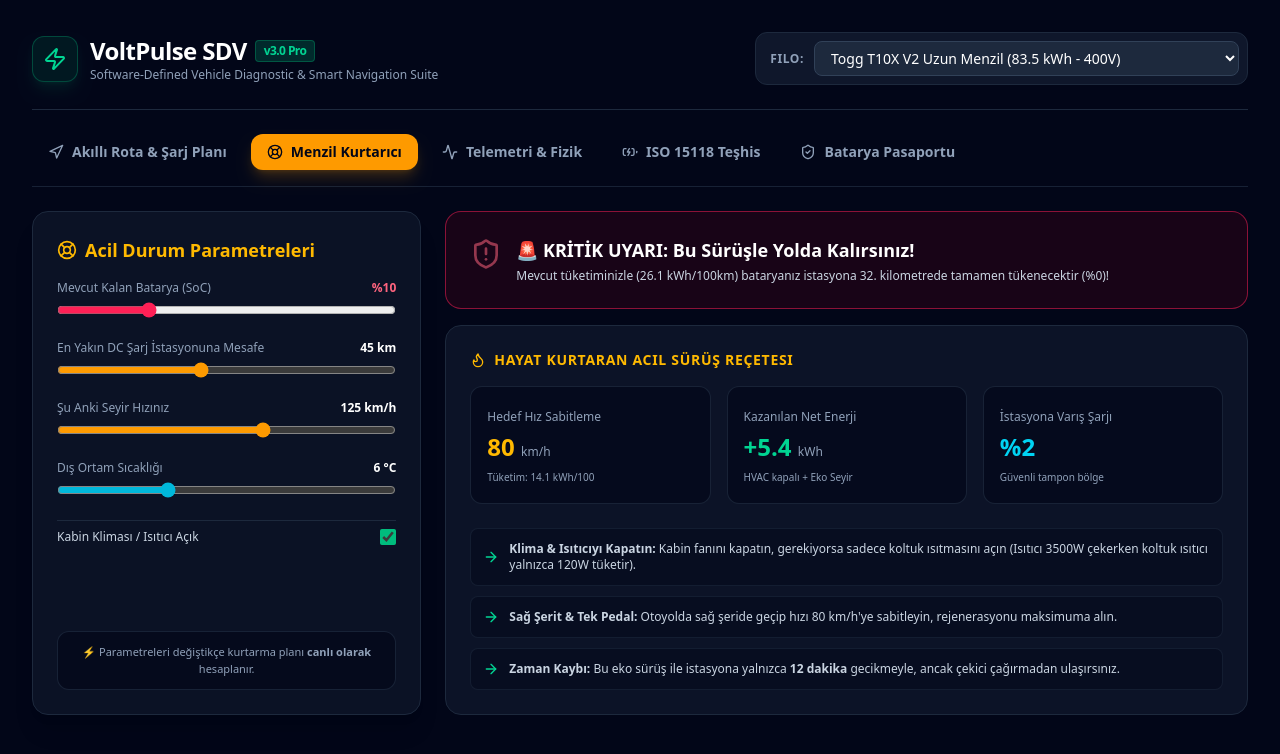
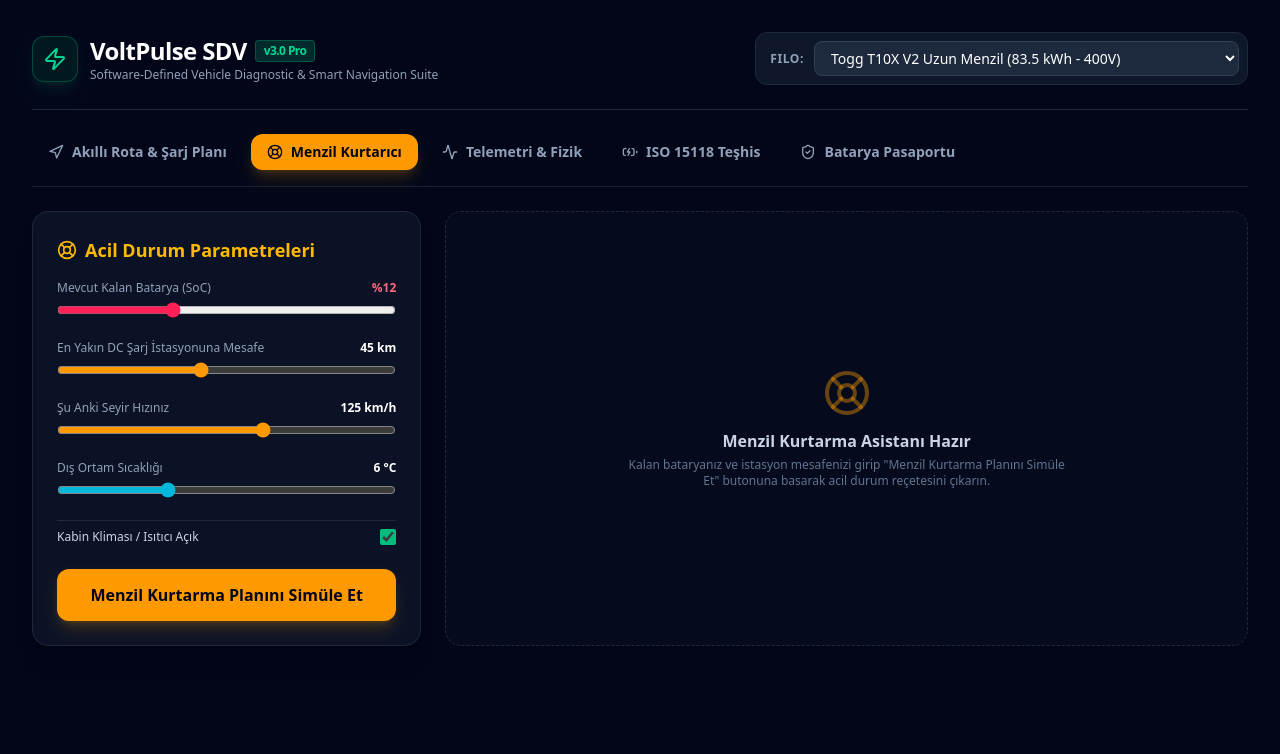
Before and after one commit to ardaygun190-lab/VoltPulse_SDV, a React (Vite) app in the folder client/: page / in a window 1280 px wide. Both pictures are taken after a click on the button "Menzil Kurtarıcı". Shown: the top 754 px of the page. Built offline with nearby package versions, Linux system fonts and the light colour scheme.

Commit message:
feat: restore button-triggered simulation workflow for rescue assistant

```diff
--- a/client/src/App.tsx
+++ b/client/src/App.tsx
@@ -368,12 +368,13 @@ export default function App() {
   const [routeTemp, setRouteTemp] = useState<number>(24);
   const [routePlanResult, setRoutePlanResult] = useState<any>(null);
 
-  // --- 2. ACİL MENZİL KURTARICI CANLI REAKTİF STATE ---
-  const [currentSoc, setCurrentSoc] = useState<number>(10);
+  // --- 2. ACİL MENZİL KURTARICI BUTONLU STATE ---
+  const [currentSoc, setCurrentSoc] = useState<number>(12);
   const [chargerDistance, setChargerDistance] = useState<number>(45);
   const [currentDrivingSpeed, setCurrentDrivingSpeed] = useState<number>(125);
   const [cabinAcActive, setCabinAcActive] = useState<boolean>(true);
   const [ambientConditionsTemp, setAmbientConditionsTemp] = useState<number>(6);
+  const [rescueResult, setRescueResult] = useState<any>(null);
 
   // --- 3. TELEMETRİ STATE ---
   const [speed, setSpeed] = useState<number>(110);
@@ -429,9 +430,11 @@ export default function App() {
     setDestDistrictId(p.districts[0].id);
   };
 
-  // --- MENZİL KURTARICI CANLI FİZİK HESABI (CANLI & KESİNTİSİZ) ---
-  const liveRescueAnalysis = useMemo(() => {
-    const currKwh = selectedVehicle.battery.usable_capacity_kwh * (currentSoc / 100);
+  // --- MENZİL KURTARICI SİMÜLE ET BUTONU FONKSİYONU ---
+  const runRescueAssistant = () => {
+    setLoading(true);
+    setTimeout(() => {
+      const currentUsableKwh = selectedVehicle.battery.usable_capacity_kwh * (currentSoc / 100);
 
       // 1. Mevcut sürüş tüketimi
       const v_curr_ms = currentDrivingSpeed / 3.6;
@@ -445,49 +448,48 @@ export default function App() {
         else if (ambientConditionsTemp > 25) hvac_curr = 2.0 + (ambientConditionsTemp - 25) * 0.1;
         else hvac_curr = 1.2;
       }
-    const p_batt_curr = (p_mech_curr / selectedVehicle.drivetrain_efficiency) + hvac_curr + 0.3;
-    const cons_100_curr = (p_batt_curr / Math.max(1, currentDrivingSpeed)) * 100;
-
-    const maxRangeAsIs = (currKwh / Math.max(0.1, cons_100_curr)) * 100;
-    const energyNeededAsIs = (chargerDistance / 100) * cons_100_curr;
-    const isSafe = currKwh >= energyNeededAsIs;
-    const arrivalSocAsIs = Math.max(0, Math.round(((currKwh - energyNeededAsIs) / selectedVehicle.battery.usable_capacity_kwh) * 100));
-    const deadKm = !isSafe ? Number(maxRangeAsIs.toFixed(1)) : null;
+      const p_battery_curr = (p_mech_curr / selectedVehicle.drivetrain_efficiency) + hvac_curr + 0.3;
+      const currentConsumption100 = (p_battery_curr / Math.max(1, currentDrivingSpeed)) * 100;
+      const neededEnergyCurrKwh = (chargerDistance / 100) * currentConsumption100;
+
+      const maxRangeAsIs = (currentUsableKwh / Math.max(0.1, currentConsumption100)) * 100;
+      const isSafeAsIs = currentUsableKwh >= neededEnergyCurrKwh;
+      const arrivalSocAsIs = Math.max(0, Math.round(((currentUsableKwh - neededEnergyCurrKwh) / selectedVehicle.battery.usable_capacity_kwh) * 100));
+      const deadDistanceKm = !isSafeAsIs ? Number(maxRangeAsIs.toFixed(1)) : null;
 
       // 2. Kurtarma Modu (Eko Sürüş: 80 km/h veya mevcut hız, HVAC kapalı)
-    const optSpeed = Math.min(80, currentDrivingSpeed);
-    const v_opt_ms = optSpeed / 3.6;
+      const optimalSpeed = Math.min(80, currentDrivingSpeed);
+      const v_opt_ms = optimalSpeed / 3.6;
       const f_aero_opt = 0.5 * 1.225 * selectedVehicle.drag_coefficient * selectedVehicle.frontal_area_m2 * (v_opt_ms ** 2);
       const p_mech_opt = ((f_aero_opt + f_roll_curr) * v_opt_ms) / 1000;
-    const hvac_opt = 0.15; // Sadece koltuk ısıtıcı
-    const p_batt_opt = (p_mech_opt / selectedVehicle.drivetrain_efficiency) + hvac_opt + 0.25;
-    const cons_opt_100 = (p_batt_opt / Math.max(1, optSpeed)) * 100;
-
-    const energyNeededOpt = (chargerDistance / 100) * cons_opt_100;
-    const optMaxRange = (currKwh / Math.max(0.1, cons_opt_100)) * 100;
-    const optArrivalSoc = Math.max(0, Math.round(((currKwh - energyNeededOpt) / selectedVehicle.battery.usable_capacity_kwh) * 100));
-    const energySaved = Number(Math.max(0, energyNeededAsIs - energyNeededOpt).toFixed(1));
+      const hvac_opt = 0.15; // Koltuk ısıtıcı modu
+      const p_battery_opt = (p_mech_opt / selectedVehicle.drivetrain_efficiency) + hvac_opt + 0.25;
+      const optimalConsumption100 = (p_battery_opt / Math.max(1, optimalSpeed)) * 100;
+      const neededEnergyOptKwh = (chargerDistance / 100) * optimalConsumption100;
+
+      const rescuedArrivalSoc = Math.max(0, Math.round(((currentUsableKwh - neededEnergyOptKwh) / selectedVehicle.battery.usable_capacity_kwh) * 100));
+      const energySavedKwh = Number(Math.max(0, neededEnergyCurrKwh - neededEnergyOptKwh).toFixed(1));
 
       const timeCurrMin = (chargerDistance / currentDrivingSpeed) * 60;
-    const timeOptMin = (chargerDistance / optSpeed) * 60;
+      const timeOptMin = (chargerDistance / optimalSpeed) * 60;
       const timeDelayMin = Math.max(0, Math.round(timeOptMin - timeCurrMin));
-    const canReachWithRescue = currKwh >= energyNeededOpt;
-
-    return {
-      isSafe,
-      currConsumption: Number(cons_100_curr.toFixed(1)),
-      maxRangeAsIs: Number(maxRangeAsIs.toFixed(1)),
-      arrivalSocAsIs,
-      deadKm,
-      optSpeed,
-      optConsumption: Number(cons_opt_100.toFixed(1)),
-      optMaxRange: Number(optMaxRange.toFixed(1)),
-      optArrivalSoc,
-      energySaved,
-      timeDelayMin,
-      canReachWithRescue
+      const canReachWithRescue = currentUsableKwh >= neededEnergyOptKwh;
+
+      setRescueResult({
+        is_safe_as_is: isSafeAsIs,
+        dead_distance_km: deadDistanceKm,
+        current_consumption: Number(currentConsumption100.toFixed(1)),
+        arrival_soc_as_is: arrivalSocAsIs,
+        optimal_speed: optimalSpeed,
+        optimal_consumption: Number(optimalConsumption100.toFixed(1)),
+        energy_saved_kwh: energySavedKwh,
+        projected_arrival_soc: rescuedArrivalSoc,
+        time_delay_min: timeDelayMin,
+        can_reach_with_rescue: canReachWithRescue
+      });
+      setLoading(false);
+    }, 120);
   };
-  }, [selectedVehicle, currentSoc, chargerDistance, currentDrivingSpeed, cabinAcActive, ambientConditionsTemp]);
 
   // --- HAVERSINE GERÇEK KARAYOLU MESAFE HESABI ---
   const calculateDistanceKm = (d1: DistrictItem, d2: DistrictItem) => {
@@ -1028,7 +1030,7 @@ export default function App() {
           </div>
         )}
 
-        {/* 2. SEKME: ACİL MENZİL KURTARICI (CANLI & ANLIK HESAPLAMA) */}
+        {/* 2. SEKME: ACİL MENZİL KURTARICI (BUTONLU SİMÜLASYON) */}
         {activeTab === 'saver' && (
           <div className="grid grid-cols-1 lg:grid-cols-3 gap-6">
             <div className="bg-slate-900/70 border border-slate-800 rounded-2xl p-6 flex flex-col justify-between shadow-xl">
@@ -1096,35 +1098,41 @@ export default function App() {
                 </div>
               </div>
 
-              <div className="mt-6 p-3 bg-slate-950/60 rounded-xl border border-slate-800/80 text-[11px] text-slate-400 text-center">
-                ⚡ Parametreleri değiştikçe kurtarma planı <strong>canlı olarak</strong> hesaplanır.
-              </div>
-            </div>
-
-            {/* Reçete Çıktısı (Canlı & Otomatik) */}
-            <div className="lg:col-span-2 space-y-4">
-              {/* Ana Durum Banner'ı */}
+              <button
+                onClick={runRescueAssistant}
+                disabled={loading}
+                className="mt-6 w-full py-3.5 bg-amber-500 hover:bg-amber-400 text-slate-950 font-bold rounded-xl transition-all cursor-pointer shadow-lg shadow-amber-500/20 flex items-center justify-center gap-2"
+              >
+                {loading ? 'Fizik & Kurtarma Hesaplanıyor...' : 'Menzil Kurtarma Planını Simüle Et'}
+              </button>
+            </div>
+
+            {/* Reçete Çıktısı */}
+            <div className="lg:col-span-2">
+              {rescueResult ? (
+                <div className="space-y-4">
+                  {/* Ana Durum Kartı */}
                   <div className={`p-6 rounded-2xl border flex items-start justify-between ${
-                liveRescueAnalysis.isSafe
+                    rescueResult.is_safe_as_is
                       ? 'bg-emerald-950/20 border-emerald-500/40 text-emerald-300'
                       : 'bg-rose-950/30 border-rose-500/50 text-rose-300'
                   }`}>
                     <div className="flex items-start gap-3.5">
-                  {liveRescueAnalysis.isSafe ? (
+                      {rescueResult.is_safe_as_is ? (
                         <CheckCircle2 className="w-8 h-8 text-emerald-400 shrink-0 mt-0.5" />
                       ) : (
                         <ShieldAlert className="w-8 h-8 text-rose-400 shrink-0 mt-0.5 animate-pulse" />
                       )}
                       <div>
                         <h3 className="text-lg font-bold text-white">
-                      {liveRescueAnalysis.isSafe
+                          {rescueResult.is_safe_as_is
                             ? 'Mevcut Hızla Güvenle Ulaşabilirsiniz'
                             : '🚨 KRİTİK UYARI: Bu Sürüşle Yolda Kalırsınız!'}
                         </h3>
                         <p className="text-xs text-slate-300 mt-1">
-                      {liveRescueAnalysis.isSafe
-                        ? `Mevcut tüketiminizle (${liveRescueAnalysis.currConsumption} kWh/100km) şarj istasyonuna %${liveRescueAnalysis.arrivalSocAsIs} batarya ile varacaksınız.`
-                        : `Mevcut tüketiminizle (${liveRescueAnalysis.currConsumption} kWh/100km) bataryanız istasyona ${liveRescueAnalysis.deadKm}. kilometrede tamamen tükenecektir (%0)!`}
+                          {rescueResult.is_safe_as_is
+                            ? `Mevcut tüketiminizle (${rescueResult.current_consumption} kWh/100km) şarj istasyonuna %${rescueResult.arrival_soc_as_is} batarya ile varacaksınız.`
+                            : `Mevcut tüketiminizle (${rescueResult.current_consumption} kWh/100km) bataryanız istasyona ${rescueResult.dead_distance_km}. kilometrede tamamen tükenecektir (%0)!`}
                         </p>
                       </div>
                     </div>
@@ -1139,21 +1147,21 @@ export default function App() {
                     <div className="grid grid-cols-1 md:grid-cols-3 gap-4 mb-6">
                       <div className="bg-slate-950/60 p-4 rounded-xl border border-slate-800/80">
                         <span className="text-xs text-slate-400">Hedef Hız Sabitleme</span>
-                    <p className="text-2xl font-black text-amber-400 mt-1">{liveRescueAnalysis.optSpeed} <span className="text-xs font-normal text-slate-400">km/h</span></p>
-                    <span className="text-[10px] text-slate-400">Tüketim: {liveRescueAnalysis.optConsumption} kWh/100</span>
+                        <p className="text-2xl font-black text-amber-400 mt-1">{rescueResult.optimal_speed} <span className="text-xs font-normal text-slate-400">km/h</span></p>
+                        <span className="text-[10px] text-slate-400">Tüketim: {rescueResult.optimal_consumption} kWh/100</span>
                       </div>
 
                       <div className="bg-slate-950/60 p-4 rounded-xl border border-slate-800/80">
                         <span className="text-xs text-slate-400">Kazanılan Net Enerji</span>
-                    <p className="text-2xl font-black text-emerald-400 mt-1">+{liveRescueAnalysis.energySaved} <span className="text-xs font-normal text-slate-400">kWh</span></p>
+                        <p className="text-2xl font-black text-emerald-400 mt-1">+{rescueResult.energy_saved_kwh} <span className="text-xs font-normal text-slate-400">kWh</span></p>
                         <span className="text-[10px] text-slate-400">HVAC kapalı + Eko Seyir</span>
                       </div>
 
                       <div className="bg-slate-950/60 p-4 rounded-xl border border-slate-800/80">
                         <span className="text-xs text-slate-400">İstasyona Varış Şarjı</span>
-                    <p className="text-2xl font-black text-cyan-400 mt-1">%{liveRescueAnalysis.optArrivalSoc}</p>
+                        <p className="text-2xl font-black text-cyan-400 mt-1">%{rescueResult.projected_arrival_soc}</p>
                         <span className="text-[10px] text-slate-400">
-                      {liveRescueAnalysis.canReachWithRescue ? 'Güvenli tampon bölge' : 'En yakın AC yavaş prize yönelin'}
+                          {rescueResult.can_reach_with_rescue ? 'Güvenli tampon bölge' : 'En yakın AC yavaş prize yönelin'}
                         </span>
                       </div>
                     </div>
@@ -1165,14 +1173,24 @@ export default function App() {
                       </div>
                       <div className="p-3 bg-slate-950/40 rounded-lg border border-slate-800/60 flex items-center gap-2.5">
                         <ArrowRight className="w-4 h-4 text-emerald-400 shrink-0" />
-                    <span><strong>Sağ Şerit & Tek Pedal:</strong> Otoyolda sağ şeride geçip hızı {liveRescueAnalysis.optSpeed} km/h'ye sabitleyin, rejenerasyonu maksimuma alın.</span>
+                        <span><strong>Sağ Şerit & Tek Pedal:</strong> Otoyolda sağ şeride geçip hızı {rescueResult.optimal_speed} km/h'ye sabitleyin, rejenerasyonu maksimuma alın.</span>
                       </div>
                       <div className="p-3 bg-slate-950/40 rounded-lg border border-slate-800/60 flex items-center gap-2.5">
                         <ArrowRight className="w-4 h-4 text-emerald-400 shrink-0" />
-                    <span><strong>Zaman Kaybı:</strong> Bu eko sürüş ile istasyona yalnızca <strong>{liveRescueAnalysis.timeDelayMin} dakika</strong> gecikmeyle, ancak çekici çağırmadan ulaşırsınız.</span>
-                  </div>
-                </div>
-              </div>
+                        <span><strong>Zaman Kaybı:</strong> Bu eko sürüş ile istasyona yalnızca <strong>{rescueResult.time_delay_min} dakika</strong> gecikmeyle, ancak çekici çağırmadan ulaşırsınız.</span>
+                      </div>
+                    </div>
+                  </div>
+                </div>
+              ) : (
+                <div className="h-full min-h-[320px] bg-slate-900/30 border border-dashed border-slate-800 rounded-2xl p-12 flex flex-col items-center justify-center text-center">
+                  <LifeBuoy className="w-12 h-12 text-amber-500/40 mb-3" />
+                  <h3 className="text-base font-semibold text-slate-300">Menzil Kurtarma Asistanı Hazır</h3>
+                  <p className="text-xs text-slate-500 max-w-md mt-1">
+                    Kalan bataryanız ve istasyon mesafenizi girip "Menzil Kurtarma Planını Simüle Et" butonuna basarak acil durum reçetesini çıkarın.
+                  </p>
+                </div>
+              )}
             </div>
           </div>
         )}
```
Lines whose indentation alone changed are shown as unchanged.
